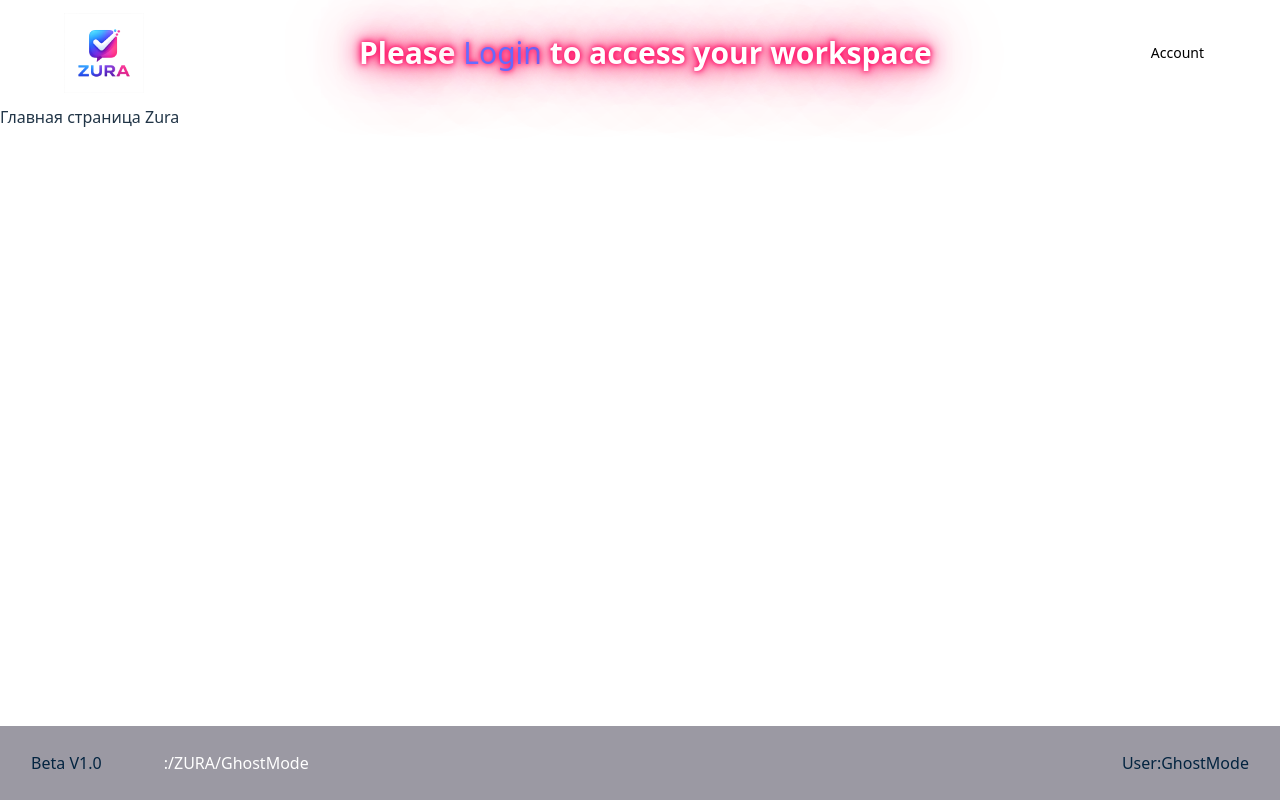
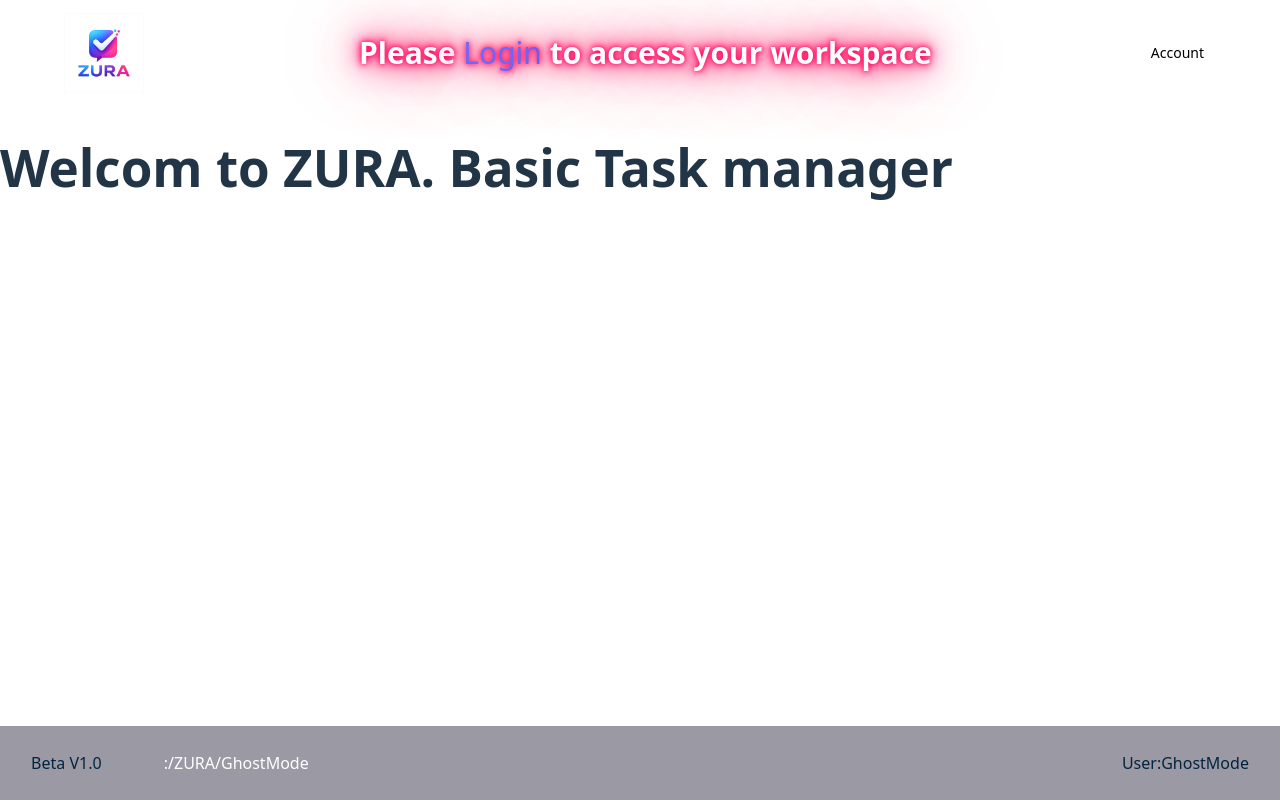
Before and after one commit to SPAWNKID19XX/ZURA, a React (Vite) app in the folder client/: page / in a window 1280 px wide. Built offline with nearby package versions, Linux system fonts and the light colour scheme.

Commit message:
[UPDATE] main page

```diff
--- a/client/src/App.tsx
+++ b/client/src/App.tsx
@@ -20,7 +20,7 @@ function App() {
     <>
       <NavBar />
       <Routes>
-        <Route path="/" element={<div>Главная страница Zura</div>} />
+        <Route path="/" element={<h1>Welcom to ZURA. Basic Task manager</h1>} />
         <Route path="/login" element={<LoginPage />} />
         <Route path="/signup" element={<SignupPage />} />
         <Route element={<ProtectedRoute />}>
```
